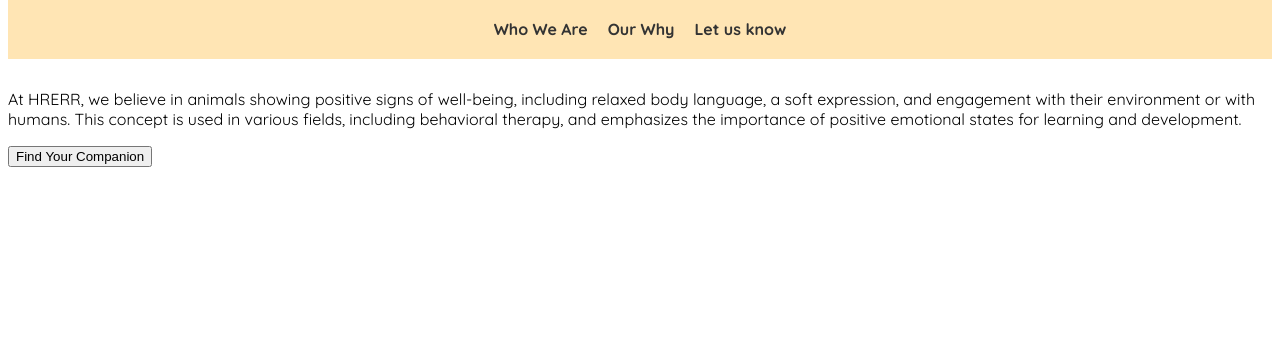
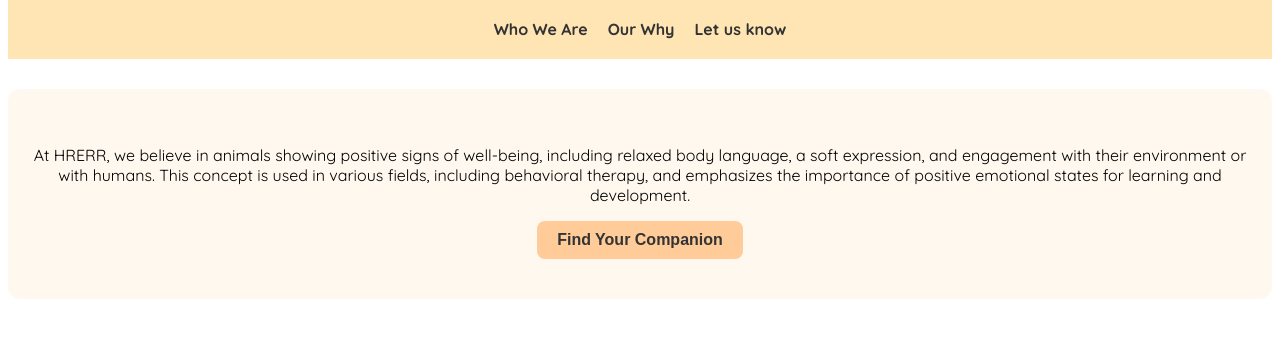
Before and after one commit to alexandriakbarnard/pet-rescue-website, a plain HTML site: page index.html in a window 1280 px wide. Shown: the part 92-430 px from the top of the page. Drawn offline with Linux system fonts and the light colour scheme.

Commit message:
added pastel and hero section - Update index.html

```diff
--- a/index.html
+++ b/index.html
@@ -4,9 +4,6 @@
   <title>HRERR Website</title>
   <link href="https://fonts.googleapis.com/css2?family=Quicksand:wght@400;700&display=swap" rel="stylesheet">
   <style>
-    #hero {
-      margin-top: 30px;
-    }
     body {
       font-family: 'Quicksand', sans-serif;
     }
@@ -19,7 +16,7 @@
 nav {
   display: flex;
   justify-content: center;
-  gap: 20px; /* space between links */
+  gap: 20px;
   margin-top: 10px;
 }
 
@@ -31,8 +28,32 @@ nav a {
 }
 
 nav a:hover {
-  color: #ff7f50; /* coral on hover */
+  color: #ff7f50;
 }
+
+#hero {
+      margin-top: 30px;
+      background-color: #fff8ee;
+      text-align: center;
+      padding: 40px 20px;
+      border-radius: 12px;
+    }
+
+    button {
+      background-color: #ffcc99;
+      color: #333;
+      padding: 10px 20px;
+      border: none;
+      border-radius: 8px;
+      font-size: 1rem;
+      cursor: pointer;
+      font-weight: bold;
+      transition: background-color 0.3s ease;
+    }
+
+    button:hover {
+      background-color: #ffa366;
+    }
 
   </style>
 </head>
```
